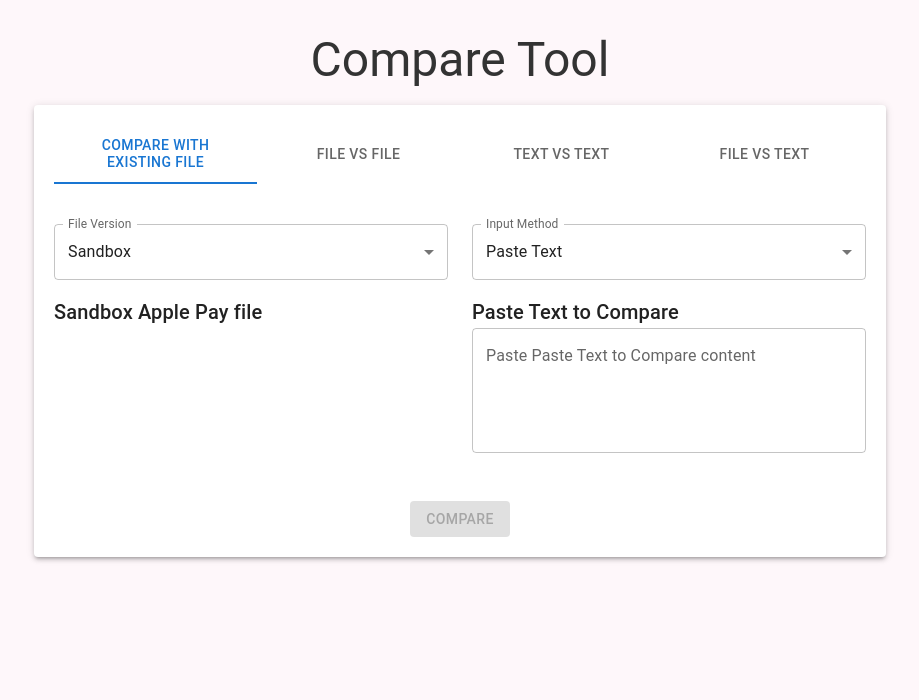
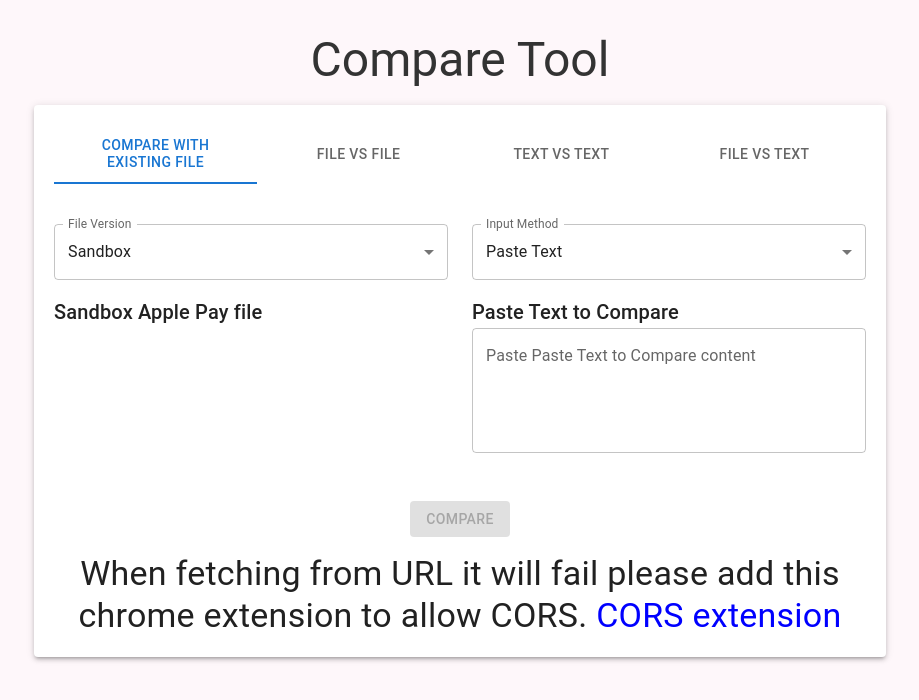
Before and after one commit to TariqH19/PP, a React (Create React App) app: page /file-compare in a window 1280 px wide. Shown: the top 700 px of the page, without its empty margins (180-1099 px from the left). Built offline with nearby package versions, Linux system fonts and the light colour scheme.

Commit message:
refactor: Remove commented code and unused functions in Filecomp.js

```diff
--- a/src/pages/Filecomp.js
+++ b/src/pages/Filecomp.js
@@ -28,7 +28,7 @@ function Filecomp() {
   const [filesIdentical, setFilesIdentical] = useState(null);
   const [inputMode, setInputMode] = useState("existing-file");
   const [url, setUrl] = useState("");
-  const [fileContent, setFileContent] = useState("");
+  // const [fileContent, setFileContent] = useState("");
   const [inputMethod, setInputMethod] = useState("paste"); // Default to paste text
   const [fileVersion, setFileVersion] = useState("sandbox"); // Default to sandbox version
 
@@ -62,6 +62,23 @@ function Filecomp() {
       return null;
     }
   };
+
+  // const fetchUrlContent = async () => {
+  //   const fullURL = `${url}/.well-known/apple-developer-merchantid-domain-association`; // Replace with your actual URL
+
+  //   try {
+  //     const response = await axios.get(
+  //       `http://localhost:3333/fetch-url-content`,
+  //       {
+  //         params: { url: fullURL },
+  //       }
+  //     );
+  //     console.log("Fetched content from server:", response.data);
+  //     setTextOrFileContent(response.data);
+  //   } catch (error) {
+  //     console.error("Failed to fetch content from server:", error);
+  //   }
+  // };
 
   const handleTabChange = (event, newValue) => {
     setInputMode(newValue);
@@ -247,6 +264,17 @@ function Filecomp() {
               disabled={!textOrFileContent}>
               Compare
             </Button>
+            <Typography variant="h4" mt={2}>
+              When fetching from URL it will fail please add this chrome
+              extension to allow CORS.{" "}
+              <a
+                style={{ color: "blue" }}
+                target="_blank"
+                href="https://chromewebstore.google.com/detail/allow-cors-access-control/lhobafahddgcelffkeicbaginigeejlf?hl=en"
+                rel="noreferrer">
+                CORS extension
+              </a>
+            </Typography>
           </Box>
         </Paper>
         {filesIdentical !== null && (
```
